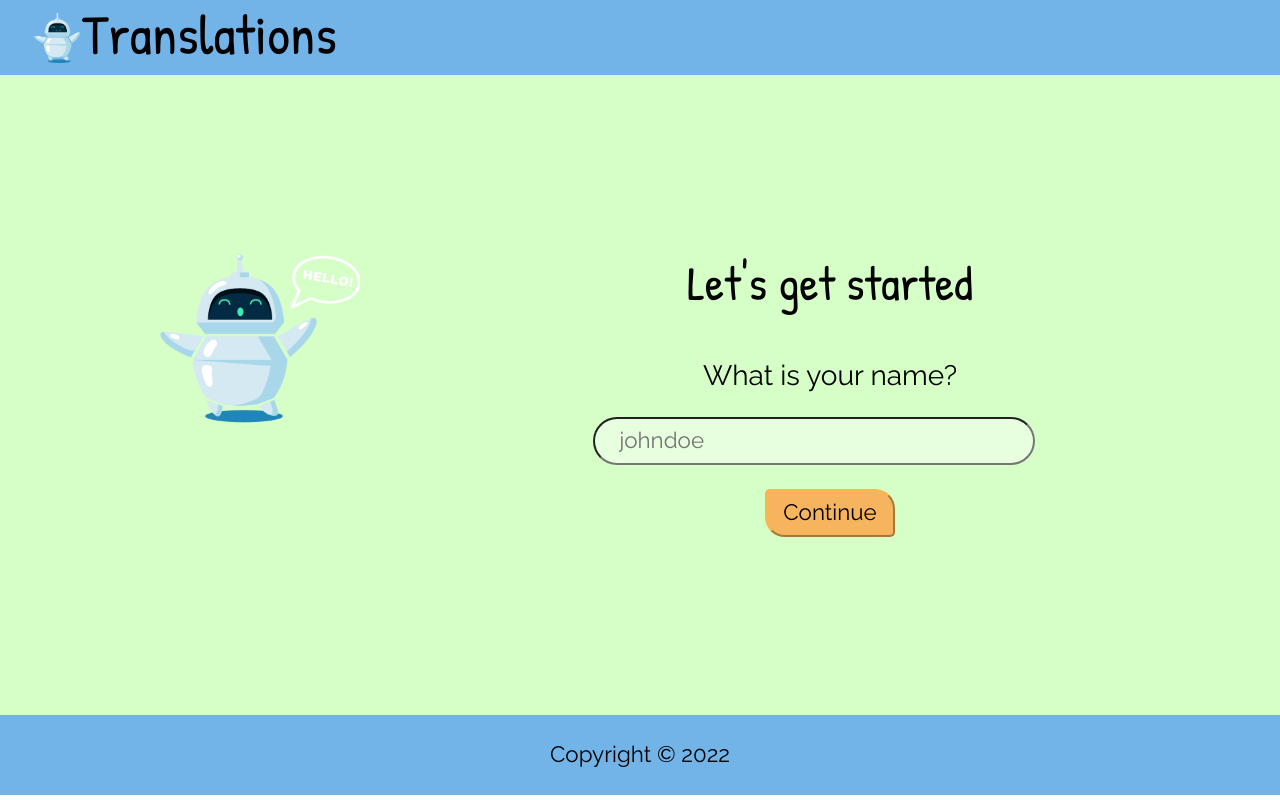
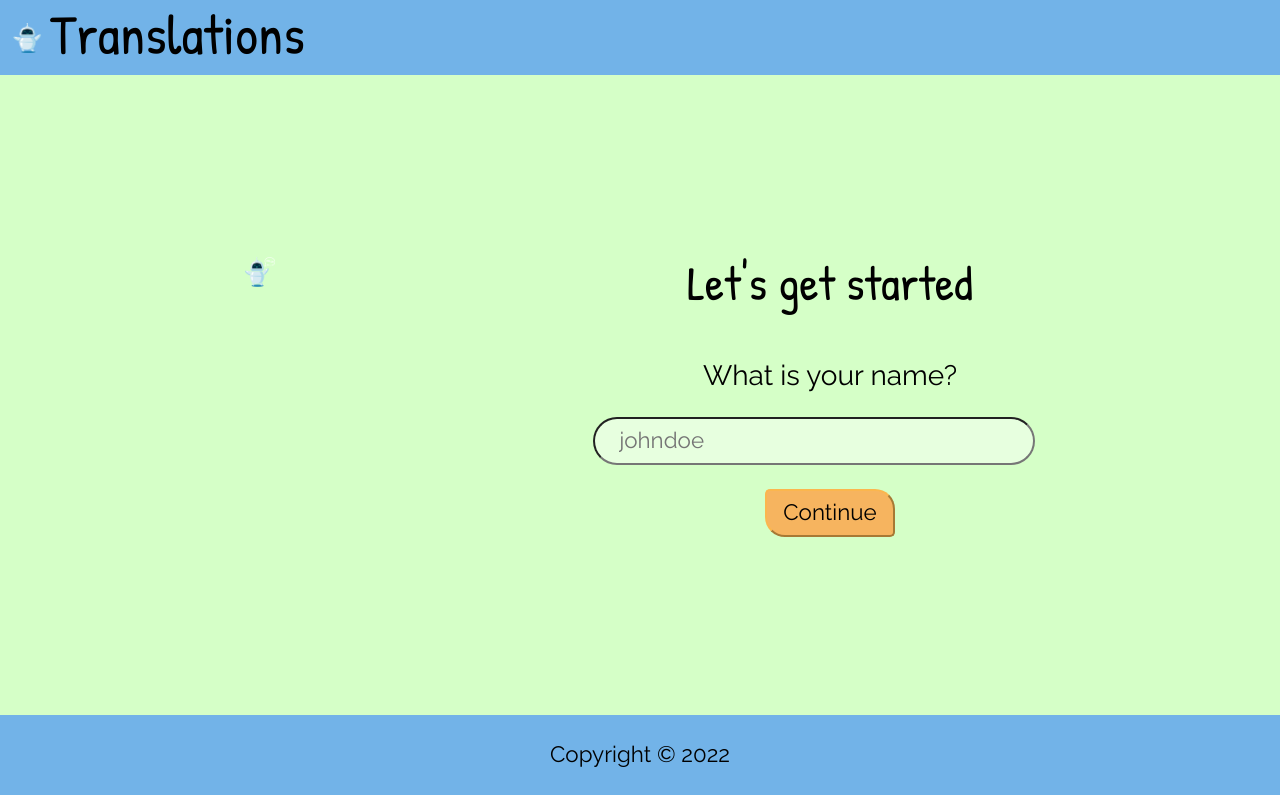
Before and after one commit to lonesgithub/assignment4, a React (Create React App) app: page / in a window 1280 px wide. Built offline with nearby package versions, Linux system fonts and the light colour scheme; no server answers.

Commit message:
fix:updating history now and styling

```diff
--- a/src/App.js
+++ b/src/App.js
@@ -11,12 +11,15 @@ import PageTemplate from "./Pages/PageTemplate";
 import Navbar from "./Components/Navbar/Navbar";
 
 function App() {
+  //  test if environment-variable is working:
+  //   console.log(process.env.REACT_APP_API_KEY);
+
   return (
     <BrowserRouter>
       <div className="App">
         {/* <Header /> */}
         <Navbar />
-        <Routes>
+        <Routes className="container-fluid">
           <Route path="/" element={<StartupPage />} />
           <Route path="/profile" element={<ProfilePage />} />
           <Route path="/translation" element={<TranslationPage />} />
--- a/src/Components/Navbar/Navbar.jsx
+++ b/src/Components/Navbar/Navbar.jsx
@@ -1,28 +1,35 @@
 import { NavLink } from "react-router-dom";
 import { useUser } from "../../Context/UserContext";
+import { useEffect } from "react";
+import { userById } from "../../api/user";
+import { storageSave } from "../../utils/storage";
+import { STORAGE_KEY_USER } from "../../const/storageKeys";
 
 const Navbar = () => {
-  const { user } = useUser();
+  const { user, setUser } = useUser();
+
   return (
-    <nav>
-      <header className="nav-header-logo">
+    <nav className="container-fluid">
+      <header className="nav-header-logo row">
+        <NavLink to="/translation" className="logoName col-12 col-sm-6">
           <img
             src="images/Logo.png"
             alt="Cartoon Robot"
             width="50px"
             height="50px"
           />
-        <h1 className="headerh1 ml-2">Translations</h1>
+          <h1 className="headerh1 mx-2">Translations</h1>
+        </NavLink>
       </header>
 
       {/* For logged in users only */}
       {user !== null && (
-        <ul>
+        <ul className="col-12 col-sm-6">
           <li>
             <NavLink to="/translation">New translation</NavLink>
           </li>
           <li>
-            <NavLink to="/profile">My Profile</NavLink>
+            <NavLink to="/profile"> {user.username}'s profile </NavLink>
           </li>
         </ul>
       )}
--- a/src/Components/Startup/LoginForm.jsx
+++ b/src/Components/Startup/LoginForm.jsx
@@ -15,10 +15,11 @@ const usernameConfig = {
 const LoginForm = () => {
   //HOOKS
   const {
-    register,
+    register, //to register inputs in our form
     handleSubmit, //handleSubmit from useForm prevents form from reloading and collects all data from input related to register used and passes the result to onSubmit as data
-    formState: { errors },
-  } = useForm();
+    formState: { errors }, // restructuring errors from formstate
+  } = useForm(); // no arguments needed, but needs destructuring.
+
   const { user, setUser } = useUser();
   const navigate = useNavigate();
 
@@ -27,12 +28,11 @@ const LoginForm = () => {
   const [apiError, setApiError] = useState(null);
 
   //SIDE EFFECTS
-
   useEffect(() => {
     if (user !== null) {
       navigate("/translation");
     }
-  }, [user, navigate]); // if empty depemendency  - only run once. Now each time user changes and when navigate changes
+  }, [user, navigate]); // if empty dependency  - only run once. Now each time user changes and when navigate changes
 
   //EVENT HANDLERS
   const onSubmit = async ({ username }) => {
@@ -47,7 +47,7 @@ const LoginForm = () => {
       setUser(userResponse);
     }
 
-    //logging in is complete here
+    //logging in is completed here
     setLoading(false);
   };
 
@@ -55,7 +55,7 @@ const LoginForm = () => {
   const errorMessage = (() => {
     //error message will be an object. Function is automatically invoked everytime it is rendered
     if (!errors.username) {
-      return null;
+      return null; //renders null as a component is perfectly ok in react. Element is just ignored.
     }
     if (errors.username.type === "required") {
       return <span>Username is required</span>;
@@ -79,7 +79,7 @@ const LoginForm = () => {
             placeholder="johndoe"
             className="input-name px-4 mb-4"
           />
-          {errorMessage}
+          {errorMessage} {/* this is not a function, but an object */}
         </fieldset>
         <button type="submit" disabled={loading} className="btns">
           Continue
--- a/src/Components/Translation/TranslationResult.jsx
+++ b/src/Components/Translation/TranslationResult.jsx
@@ -156,7 +156,7 @@ const TranslationResult = ({ inputPhrase }) => {
 
   return (
     <section className="translated">
-      <h3 className="mb-5">{inputPhrase}</h3>
+      <h4 className="mb-5">{inputPhrase}</h4>
       <div className="sign-list">{translated}</div>
     </section>
   );
--- a/src/Context/UserContext.jsx
+++ b/src/Context/UserContext.jsx
@@ -1,7 +1,7 @@
 import { createContext, useContext, useState } from "react";
 import { STORAGE_KEY_USER } from "../const/storageKeys";
 import { storageRead } from "../utils/storage";
-//Context  -> exposing state
+//Context  -> exposing the state
 
 const UserContext = createContext();
 
@@ -9,7 +9,7 @@ const UserContext = createContext();
 export const useUser = () => {
   return useContext(UserContext); //exposing the value, providing the state in the userContext // returns object: {user,setUser}
 };
-//Provider -> managing state
+//Provider -> managing the state
 const UserProvider = ({ children }) => {
   const [user, setUser] = useState(storageRead(STORAGE_KEY_USER)); //no user when app starts
 
--- a/src/Pages/TranslationPage.jsx
+++ b/src/Pages/TranslationPage.jsx
@@ -2,26 +2,24 @@ import PageTemplate from "./PageTemplate";
 import TranslationResult from "../Components/Translation/TranslationResult";
 import withAuth from "../HigherOrderComponents/withAuth";
 import TranslationForm from "../Components/Translation/TranslationForm";
-import { useState } from "react";
+import { useEffect, useState } from "react";
 import { useUser } from "../Context/UserContext";
 import { translationAdd } from "../api/translate";
 import { storageSave } from "../utils/storage";
 import { STORAGE_KEY_USER } from "../const/storageKeys";
 
 const TranslationPage = () => {
-  const [inputPhrase, setInputPhrase] = useState("");
+  const [inputPhrase, setInputPhrase] = useState(null);
   const { user, setUser } = useUser();
 
   const handleTranslateClicked = async (phrase) => {
-    console.log(phrase);
     setInputPhrase(phrase);
-    console.log(inputPhrase);
-    if (!inputPhrase) {
+    if (!phrase) {
       alert("Please enter a phrase");
       return;
     }
 
-    const [error, updatedUser] = await translationAdd(user, inputPhrase);
+    const [error, updatedUser] = await translationAdd(user, phrase);
     if (error !== null) {
       //Something went wrong
       return;
--- a/src/api/user.js
+++ b/src/api/user.js
@@ -1,10 +1,10 @@
 import { createHeaders } from "./index";
 
-const apiUrl = process.env.REACT_APP_API_URL;
+const apiUrl = process.env.REACT_APP_API_URL; //need to stop and restart server if you create a new enivornment-variable
 
 //Check if user exists
 const checkForUser = async (username) => {
-  //Allways try catch when using async
+  //Allways try catch when using async await
 
   try {
     const response = await fetch(`${apiUrl}?username=${username}`); //querystring
@@ -24,10 +24,11 @@ const checkForUser = async (username) => {
 const createUser = async (username) => {
   try {
     const response = await fetch(apiUrl, {
+      //second argument is a configuration-object:
       method: "POST", //because we shall post something, here user
       headers: createHeaders(), // returns a new object that become the header
       body: JSON.stringify({
-        //cant send object with fetch.Http does not understand js, only understand strings. Json turning object into string
+        //can't send object with fetch.Http does not understand js, only understand strings. Json turning object into string
         username, //input from user
         translations: [], //new user needs to start with empty array of translations
       }),
@@ -50,10 +51,10 @@ export const loginUser = async (username) => {
 
   // if nothing went wrong, return null and the user
   if (user.length > 0) {
-    return [null, user.pop()];
+    return [null, user.pop()]; //null represents error, second arg: user
   }
 
-  return await createUser(username);
+  return await createUser(username); //returnerer enten userdata eller null
 };
 
 export const userById = async (userId) => {
--- a/src/index.js
+++ b/src/index.js
@@ -1,6 +1,5 @@
 import React from "react";
 import ReactDOM from "react-dom/client";
-
 import App from "./App";
 import AppContext from "./Context/AppContext";
 
--- a/src/style/App.css
+++ b/src/style/App.css
@@ -67,6 +67,16 @@ footer {
   font-family: "Patrick Hand", cursive;
 }
 
+.logoName {
+  display: flex;
+  justify-content: space-between;
+  align-items: center;
+}
+
+.logoName h1 {
+  color: black;
+}
+
 .headerh2 {
   font-size: 3rem;
   font-family: "Patrick Hand", cursive;
@@ -132,6 +142,10 @@ footer {
   background-color: #77bfa3ff;
 }
 
+a {
+  text-decoration: none !important;
+}
+
 .pagetemplate {
   display: flex;
   flex-direction: column;
@@ -163,7 +177,6 @@ footer {
 .translated {
   display: flex;
   flex-direction: column;
-  flex-wrap: wrap;
   justify-content: center;
   background-color: #e7ffdf;
   border-width: 1px;
@@ -224,4 +237,9 @@ footer {
   color: white;
 }
 
+div img {
+  width: 30px;
+  height: 30px;
+}
+
 /*# sourceMappingURL=App.css.map */
--- a/src/style/App.scss
+++ b/src/style/App.scss
@@ -70,10 +70,21 @@ footer {
   background-color: $eton-blue;
   height: 5rem;
 }
+
 .headerh1 {
   font-size: 3.5rem;
   font-family: "Patrick Hand", cursive;
 }
+
+.logoName {
+  display: flex;
+  justify-content: space-between;
+  align-items: center;
+}
+.logoName h1 {
+  color: black;
+}
+
 .headerh2 {
   font-size: 3rem;
   font-family: "Patrick Hand", cursive;
@@ -93,7 +104,6 @@ footer {
   border-radius: 50px;
   background-color: $pale-spring-bud-2;
 }
-
 .input-name {
   min-height: 3rem;
   margin-right: 2rem;
@@ -132,6 +142,9 @@ footer {
 .clear:hover {
   background-color: $eton-blue-2;
 }
+a {
+  text-decoration: none !important;
+}
 
 .pagetemplate {
   display: flex;
@@ -167,7 +180,7 @@ footer {
 .translated {
   display: flex;
   flex-direction: column;
-  flex-wrap: wrap;
+
   justify-content: center;
   background-color: $pale-spring-bud-2;
   border-width: 1px;
@@ -202,7 +215,6 @@ footer {
 .sign-list {
   display: flex;
   justify-content: center;
-
   align-items: center;
   padding-left: 0;
 }
@@ -226,3 +238,8 @@ footer {
   font-size: calc(10px + 2vmin);
   color: white;
 }
+
+div img {
+  width: 30px;
+  height: 30px;
+}
--- a/src/utils/storage.js
+++ b/src/utils/storage.js
@@ -1,5 +1,5 @@
 export const storageSave = (key, value) => {
-  //global object
+  //localStorage and sessionStorage er globalt object pga browser
   //built in object, no need to import or install
 
   if (!key || typeof key !== "string") {
@@ -21,7 +21,7 @@ export const storageRead = (key) => {
   if (data) {
     return JSON.parse(data); //transforms string back to object
   }
-  return null;
+  return null; //if data is not existing, return null
 };
 
 export const storageDelete = (key) => {
```
Also changed, not shown: 2 other files (tests, documents, lock files or other folders). Lines whose indentation alone changed are shown as unchanged.
